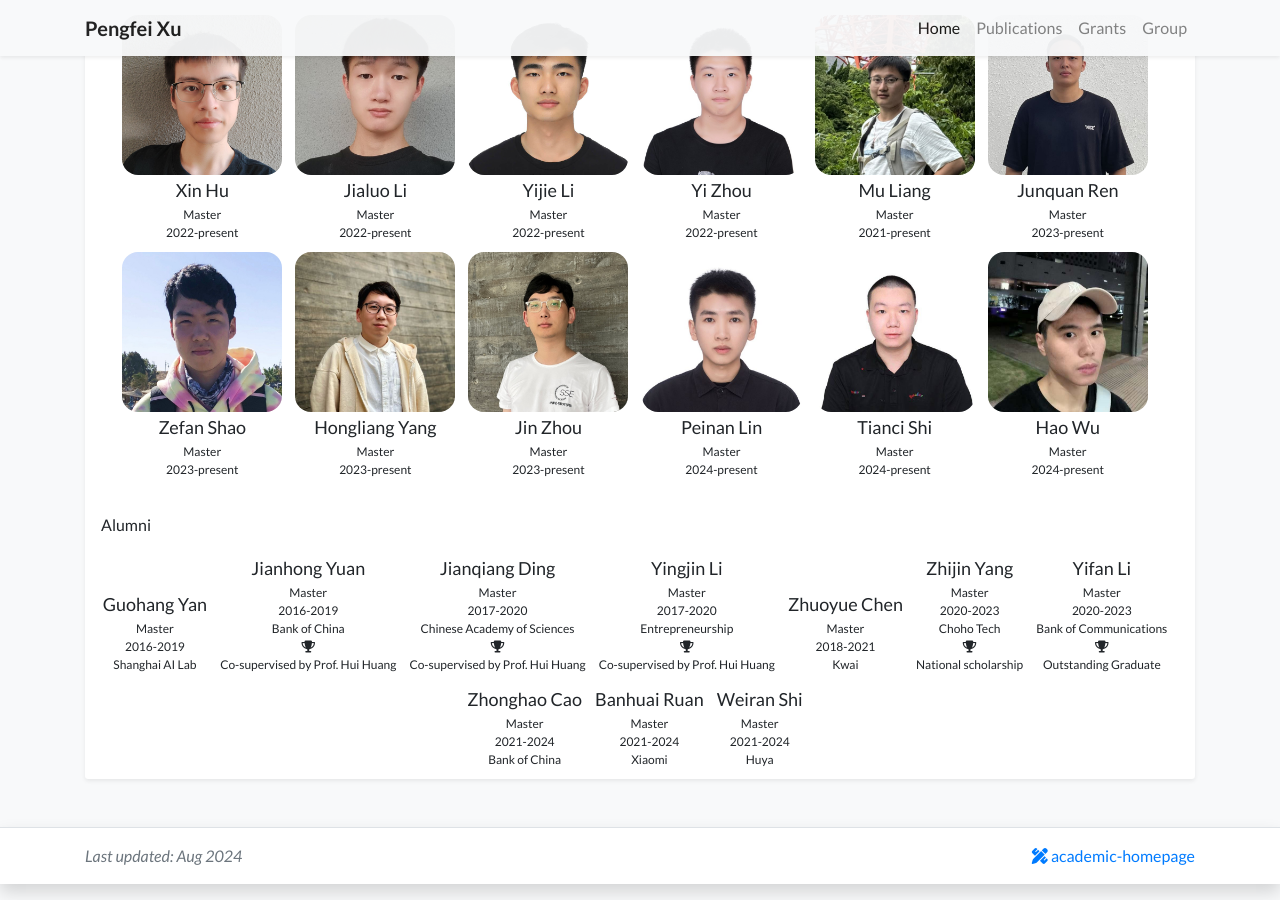
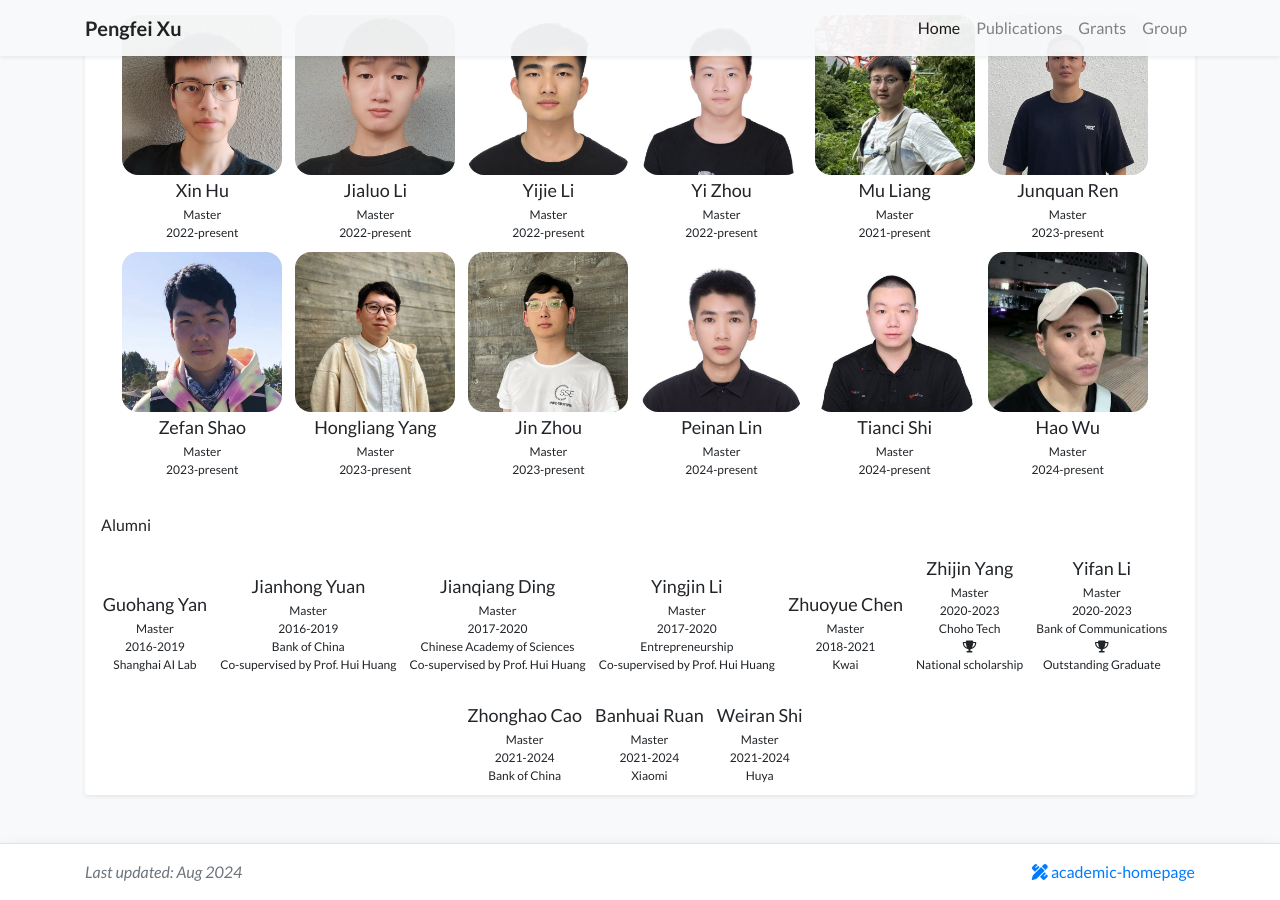
Before and after one commit to pengfeixu/pengfeixu.github.io, a Jekyll site: the page built from index.html, in a window 1280 px wide and 900 px high, scrolled down 3921 px. Built offline with Jekyll 4.4.1, drawn with Linux system fonts in a browser that asks for light colours; a style sheet for code colours, icons or effects is not loaded.

Commit message:
Update alumni_item.html

```diff
--- a/_includes/widgets/alumni_item.html
+++ b/_includes/widgets/alumni_item.html
@@ -8,10 +8,10 @@
       <p style="margin: 0px 0;">{{item.period}}</p>
       <p style="margin: 0px 0;">{{item.work}}</p>
       {%- if item.remark -%}
-      <i class="fa fa-trophy"></i><p style="margin: 0px 0;">{{item.remark}}</p>
+      <p style="margin: 0px 0;">{{item.remark}}</p>
       {%- endif -%}
       {%- if item.honor -%}
-      <i class="fa fa-trophy"></i><p style="margin: 0px 0;">{{item.honor}}</p>
+      <i class="fa fa-trophy"></i><p>{{item.honor}}</p>
       {%- endif -%}
     </div>
 </div>
```
